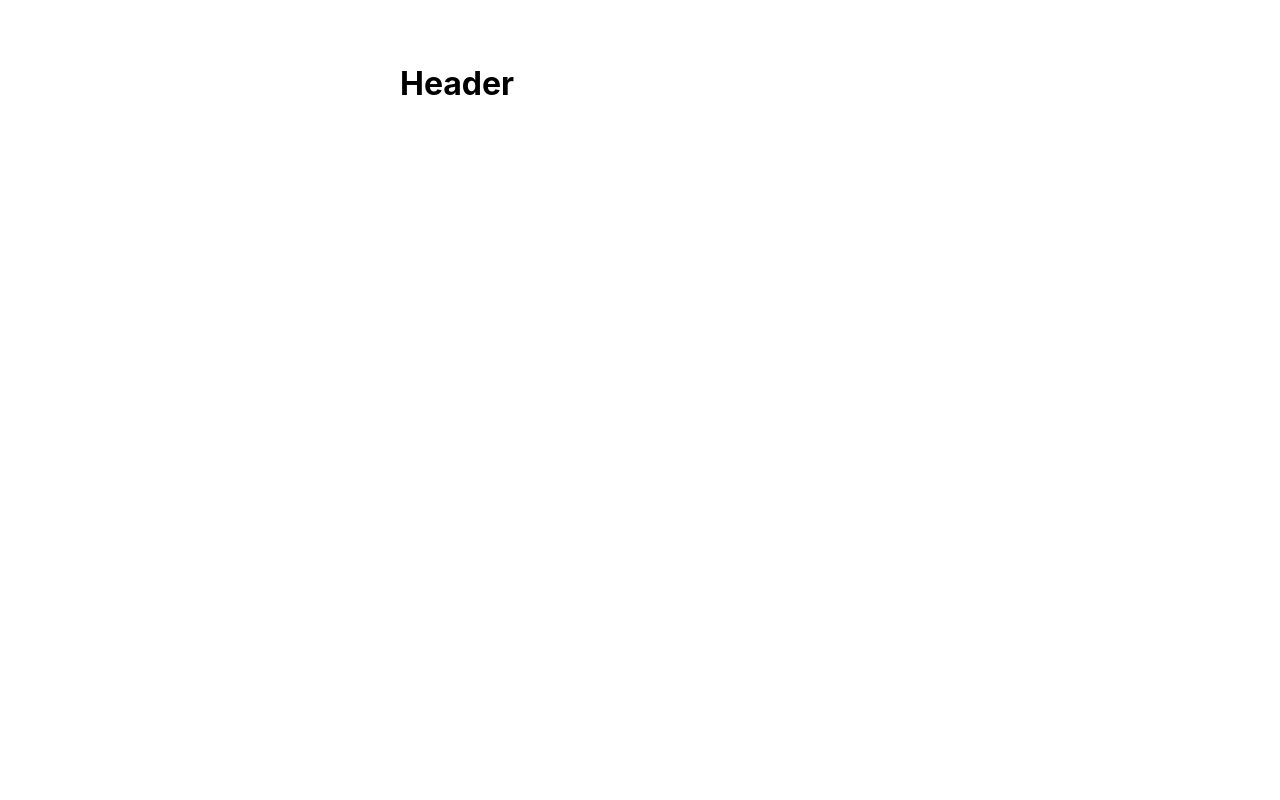
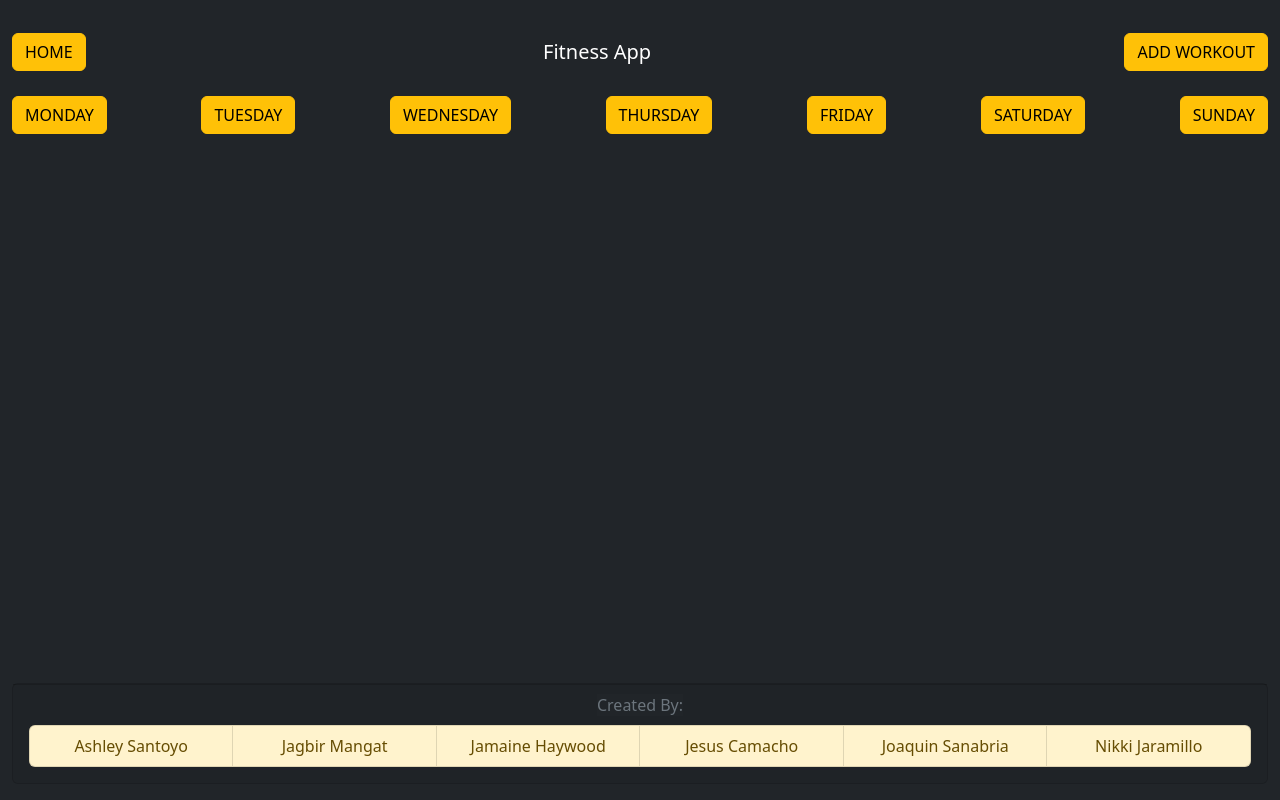
Before and after one commit to jbmangat/Milestone-Project-2, a React (Create React App) app: page / in a window 1280 px wide. Built offline with nearby package versions, Linux system fonts and the light colour scheme.

Commit message:
added react bootstrap styling and disabled certain functions
styled navbar and footer with react bootstrap and commented out files for workoutlist to debug at a later time

```diff
--- a/package.json
+++ b/package.json
@@ -6,13 +6,14 @@
     "@testing-library/jest-dom": "^5.16.5",
     "@testing-library/react": "^13.4.0",
     "@testing-library/user-event": "^13.5.0",
+    "bootstrap": "^5.2.3",
     "cors": "^2.8.5",
     "dotenv": "^16.0.3",
     "express": "^4.18.2",
     "mongodb": "^4.12.1",
     "mongoose": "^6.8.0",
     "react": "^18.2.0",
-    "react-bootstrap": "^1.0.1",
+    "react-bootstrap": "^1.6.6",
     "react-dom": "^18.2.0",
     "react-router-dom": "^6.4.5",
     "react-scripts": "^2.1.8",
--- a/src/App.css
+++ b/src/App.css
@@ -3,10 +3,10 @@
 }
 
 * {
-  background-color: #F4D35E;
+  background-color: #212529;
 }
 
-.App-logo {
+/*.App-logo {
   height: 40vmin;
   pointer-events: none;
 }
@@ -41,7 +41,7 @@
   }
 }
 
-.nav .header{
+ .nav .header{
   display: flex;
   justify-content: space-around;
   padding-bottom: 5rem;
@@ -93,3 +93,4 @@
 footer {
   padding-top: 20rem;
 }
+*/
--- a/src/App.js
+++ b/src/App.js
@@ -1,29 +1,38 @@
 import React from 'react';
-//import './App.css';
-//import Nav from './Navbar.js';
-//import { Sort } from './Sort';
-
+import './App.css';
+import Nav from './Nav.js';
+import Foot from './Footer.js';
+// import { Sort } from './Sort';
+import 'bootstrap/dist/css/bootstrap.min.css';
 // CRUD and Context for Workout List
-import { BrowserRouter as Router, Route, Routes } from "react-router-dom";
-import { Home } from "./components/Home";
-import { AddWorkout } from "./components/AddWorkout";
-import { EditWorkout } from "./components/EditWorkout";
-import { GlobalProvider } from './context/GlobalState';
+// import { BrowserRouter as Router, Route, Routes } from "react-router-dom";
+// import { Home } from "./components/Home";
+// import { AddWorkout } from "./components/AddWorkout";
+// import { EditWorkout } from "./components/EditWorkout";
+// import { GlobalProvider } from './context/GlobalState';
 
 function App() {
   return (
-    <div style={{ maxWidth: "30rem", margin: "4rem auto" }}>
-      <GlobalProvider>
-        <Router>
-          <h1>Header</h1>
-          <Routes>
-            <Route exact path="/" component={Home} />
-            <Route path="/add" component={AddWorkout} />
-            <Route path="/edit/:id" component={EditWorkout} />
-          </Routes>
-        </Router>
-      </GlobalProvider>
+    <div className="App">
+      <div>
+        <Nav />
+      </div>
+      <div>
+        <Foot />
+      </div>
     </div>
+    // <div style={{ maxWidth: "30rem", margin: "4rem auto" }}>
+    //   <GlobalProvider>
+    //     <Router>
+    //       <h1>Header</h1>
+    //       <Routes>
+    //         <Route exact path="/" component={Home} />
+    //         <Route path="/add" component={AddWorkout} />
+    //         <Route path="/edit/:id" component={EditWorkout} />
+    //       </Routes>
+    //     </Router>
+    //   </GlobalProvider>
+    // </div>
   );
 }
 
--- /dev/null
+++ b/src/Footer.js
@@ -0,0 +1,26 @@
+import React from "react";
+import { Container, Card, ListGroup} from 'react-bootstrap';
+
+function Foot() {
+    return (
+        <>
+            <Container fluid className="fixed-bottom">
+                <Card variant="dark" bg="dark" className="mb-3">
+                    <Card.Footer>
+                        <medium className="text-muted">Created By:</medium>
+                        <ListGroup horizontal className="justify-content-center my-2">
+                            <ListGroup.Item variant="warning" action href="https://github.com/ashleyseg" target="_blank">Ashley Santoyo</ListGroup.Item>
+                            <ListGroup.Item variant="warning" action href="https://github.com/jbmangat" target="_blank">Jagbir Mangat</ListGroup.Item>
+                            <ListGroup.Item variant="warning" action href="https://github.com/jhaywood86" target="_blank">Jamaine Haywood</ListGroup.Item>
+                            <ListGroup.Item variant="warning" action href="https://github.com/jesus7447" target="_blank">Jesus Camacho</ListGroup.Item>
+                            <ListGroup.Item variant="warning" action href="https://github.com/jsan96" target="_blank">Joaquin Sanabria</ListGroup.Item>
+                            <ListGroup.Item variant="warning" action href="https://github.com/n-jaramillo" target="_blank">Nikki Jaramillo</ListGroup.Item>
+                        </ListGroup>
+                    </Card.Footer>
+                </Card>
+            </Container>
+        </>
+    );
+}
+
+export default Foot;
--- /dev/null
+++ b/src/Nav.js
@@ -0,0 +1,36 @@
+import React from "react";
+import { Container, Navbar, Button, Card} from 'react-bootstrap';
+
+function Nav() {
+
+    // classList documentation
+    // https://developer.mozilla.org/en-US/docs/Web/API/Element/classList#wrapper
+    // toggle day class to show selected date and workout container OR use addDayClass + removeDayClass functions
+
+    return (
+        <>
+            <Container fluid>
+                <Card variant="dark" bg="dark" >
+                    <Navbar expand="lg" variant="dark" bg="dark" fixed="top" className="flex-column">
+                        <Container fluid className="my-4">
+                            <Button variant="warning">HOME</Button>{' '}
+                            <Navbar.Brand href="#">Fitness App</Navbar.Brand>
+                            <Button variant="warning">ADD WORKOUT</Button>{' '}
+                        </Container>
+                        <Container fluid className="mb-2">
+                            <Button variant="warning">MONDAY</Button>{' '}
+                            <Button variant="warning">TUESDAY</Button>{' '}
+                            <Button variant="warning">WEDNESDAY</Button>{' '}
+                            <Button variant="warning">THURSDAY</Button>{' '}
+                            <Button variant="warning">FRIDAY</Button>{' '}
+                            <Button variant="warning">SATURDAY</Button>{' '}
+                            <Button variant="warning">SUNDAY</Button>{' '}
+                        </Container>
+                    </Navbar>
+                </Card>
+            </Container>
+        </>
+    );
+}
+
+export default Nav;
```
Also changed, not shown: src/Navbar.js (deleted, +0 -50 lines), 1 other file (tests, documents, lock files or other folders).
